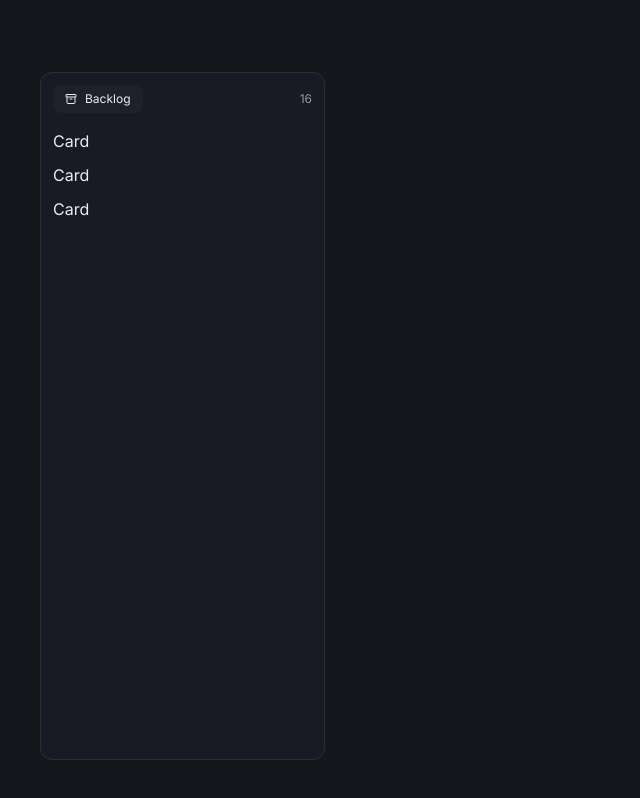
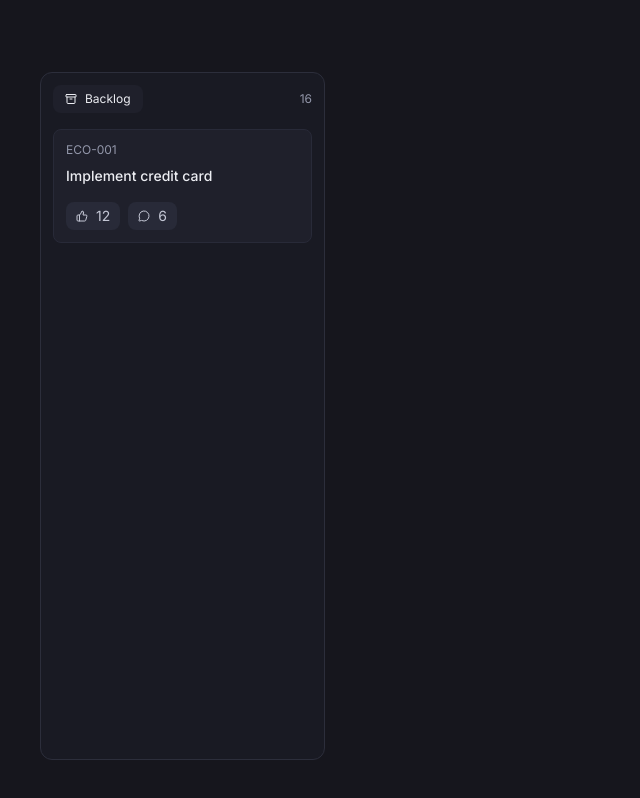
Before and after one commit to carloswimmer/board-app, a Next.js app: page / in a window 1280 px wide. Shown: the whole page, without its empty margins (0-640 px from the left). Built offline with nearby package versions, Linux system fonts and the light colour scheme.

Commit message:
Create Card structure

```diff
--- a/src/app/page.tsx
+++ b/src/app/page.tsx
@@ -1,5 +1,5 @@
-import { ArchiveIcon } from "lucide-react"
-
+import { ArchiveIcon, MessageCircleIcon, ThumbsUpIcon } from "lucide-react"
+import { Card } from "@/components/card"
 import { Section } from "@/components/section"
 
 export default function Home() {
@@ -19,9 +19,28 @@ export default function Home() {
           </Section.Header>
 
           <Section.Content>
-            <div>Card</div>
-            <div>Card</div>
-            <div>Card</div>
+            <Card.Root>
+              <Card.Header>
+                <Card.Number>ECO-001</Card.Number>
+                <Card.Title>Implement credit card</Card.Title>
+              </Card.Header>
+              <Card.Footer>
+                <button
+                  type="button"
+                  className="text-navy-100 flex items-center gap-2 rounded-lg px-2.5 py-1 bg-navy-600 cursor-pointer"
+                >
+                  <ThumbsUpIcon className="size-3" />
+                  <span className="text-sm">12</span>
+                </button>
+                <button
+                  type="button"
+                  className="text-navy-100 flex items-center gap-2 rounded-lg px-2.5 py-1 bg-navy-600 cursor-pointer"
+                >
+                  <MessageCircleIcon className="size-3" />
+                  <span className="text-sm">6</span>
+                </button>
+              </Card.Footer>
+            </Card.Root>
           </Section.Content>
         </Section.Root>
       </main>
--- /dev/null
+++ b/src/components/card.tsx
@@ -0,0 +1,66 @@
+import type { ComponentProps } from "react"
+import { twMerge } from "tailwind-merge"
+
+interface CardRootProps extends ComponentProps<"a"> {}
+
+function CardRoot({ className, ...props }: CardRootProps) {
+  return (
+    <a
+      href="/"
+      className={twMerge(
+        "bg-navy-700 border-[0.5px] border-navy-600 p-3 space-y-4 rounded-lg block",
+        className,
+      )}
+      {...props}
+    ></a>
+  )
+}
+
+interface CardHeaderProps extends ComponentProps<"div"> {}
+
+function CardHeader({ className, ...props }: CardHeaderProps) {
+  return (
+    <div className={twMerge("flex flex-col gap-2", className)} {...props}></div>
+  )
+}
+
+interface CardTitleProps extends ComponentProps<"div"> {}
+
+function CardTitle({ className, ...props }: CardTitleProps) {
+  return (
+    <span
+      className={twMerge("text-sm font-medium", className)}
+      {...props}
+    ></span>
+  )
+}
+
+interface CardNumberProps extends ComponentProps<"div"> {}
+
+function CardNumber({ className, ...props }: CardNumberProps) {
+  return (
+    <span
+      className={twMerge("text-xs text-navy-200", className)}
+      {...props}
+    ></span>
+  )
+}
+
+interface CardFooterProps extends ComponentProps<"div"> {}
+
+function CardFooter({ className, ...props }: CardFooterProps) {
+  return (
+    <div
+      className={twMerge("flex items-center gap-2", className)}
+      {...props}
+    ></div>
+  )
+}
+
+export const Card = {
+  Root: CardRoot,
+  Header: CardHeader,
+  Title: CardTitle,
+  Number: CardNumber,
+  Footer: CardFooter,
+}
```
